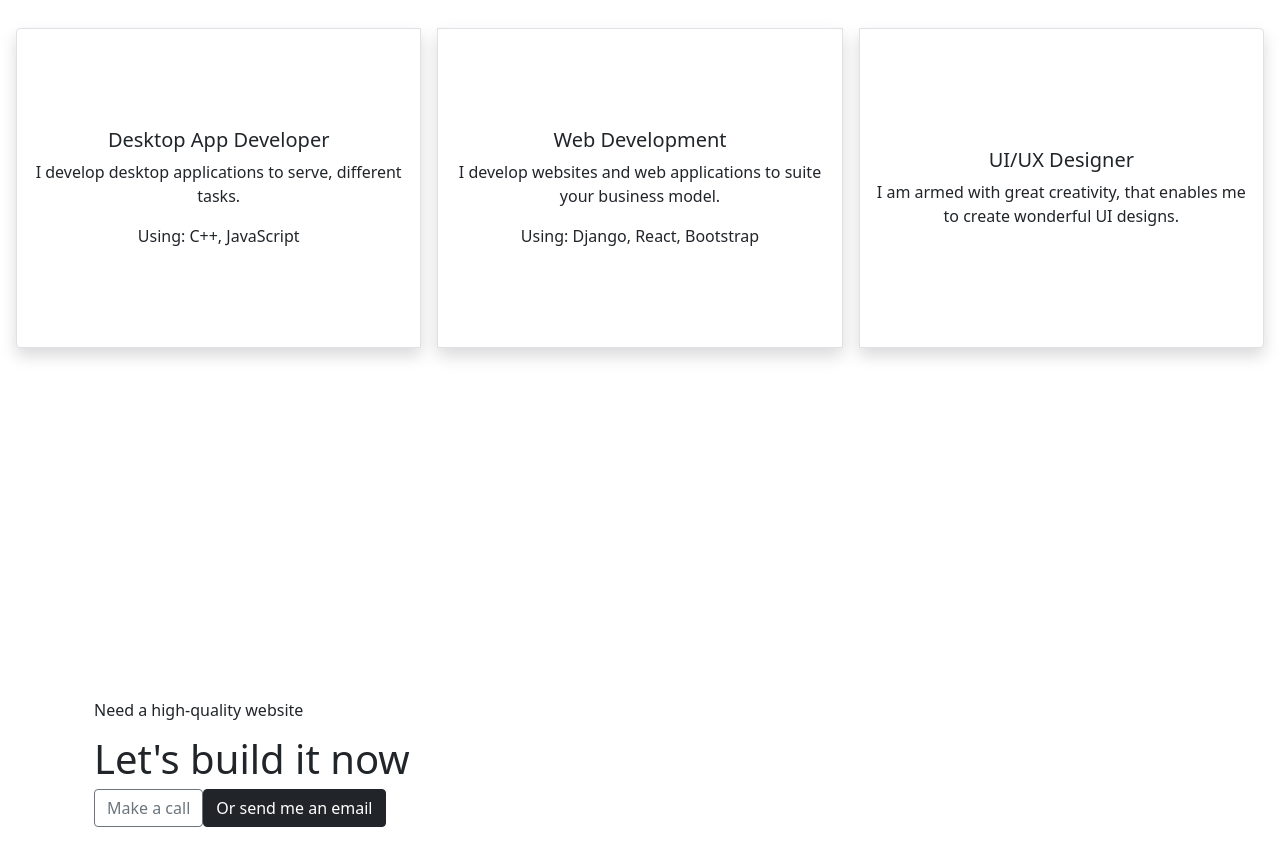
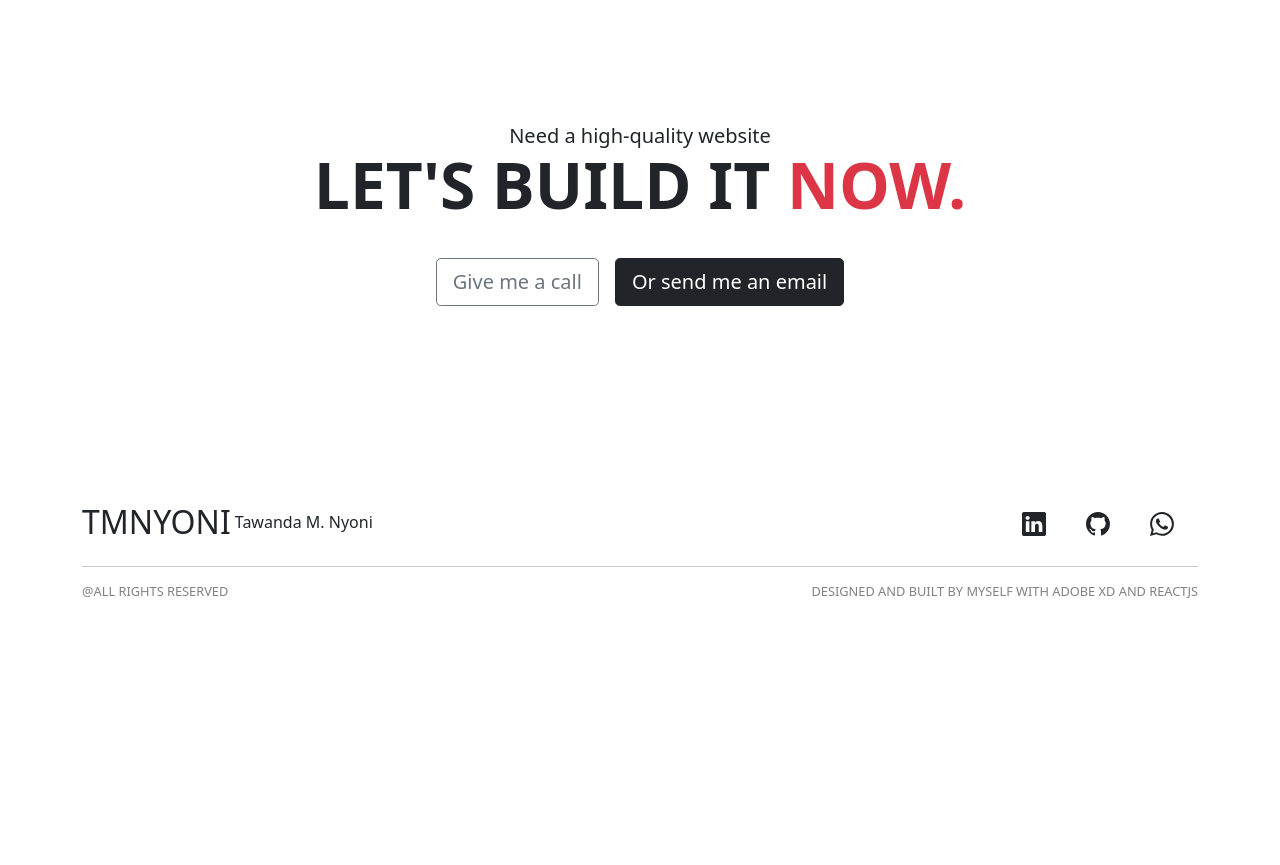
Before and after one commit to tmnyoni/tmnyoni.github.io, a React (Create React App) app: page / in a window 1280 px wide. Shown: the part 1665-2530 px from the top of the page. After the commit the page ends 2280 px from the top, so only its background shows below. Built offline with nearby package versions, Linux system fonts and the light colour scheme.

Commit message:
fixed the footer and socialmedia.

```diff
--- a/src/App.jsx
+++ b/src/App.jsx
@@ -20,7 +20,6 @@ export default function App() {
             <Navbar />
             <HeroSection />
             <ServiceSection />
-            <Tools />
             <Footer />
         </div>
     );
--- a/src/components/Footer.jsx
+++ b/src/components/Footer.jsx
@@ -1,34 +1,56 @@
 import React from "react";
+import SocialMedia from "./social";
 
-const Footer = () => {
+
+export default function Footer() {
     return (
-        <div className="section min-vh-100">
+        <div className="container col-xxl-8 px-4 py-5 section footer min-vh-100">
             <div className="container col-xxl-8 px-4 py-5">
-                <div className="d-flex justify-content-center flex-column">
-                    <h6> Need a high-quality website </h6>
-                    <div className="fs-1"> Let's build it now</div>
-                    <div>
+                <div className="d-flex justify-content-center align-items-center flex-column">
+                    <div className="text-center">
+                        <h5>
+                            Need a high-quality website
+                        </h5>
+                        <div className="big-heading">
+                            Let's build it <span className="text-danger">now.</span>
+                        </div>
+                    </div>
+
+                    <div className="button-group">
                         <a
-                            href="#"
-                            className="btn btn-outline-secondary"
+                            href="#call"
+                            className="btn btn-outline-secondary btn-lg me-sm-3 "
                         >
-                            Make a call
+                            Give me a call
                         </a>
                         <a
-                            href="#"
-                            className="btn btn-dark"
+                            href="#mail"
+                            className="btn btn-dark btn-lg"
                         >
                             Or send me an email
                         </a>
                     </div>
                 </div>
 
-                <div>
-
+                <div className="footer-bottom">
+                    <div className="container-fluid">
+                        <div className="d-flex justify-content-between flex-column flex-sm-row align-items-center">
+                            <div className="d-flex align-items-center">
+                                <h2> TMNYONI </h2>
+                                <h6 className="ms-1">
+                                    Tawanda M. Nyoni
+                                </h6>
+                            </div>
+                            <SocialMedia />
+                        </div>
+                        <hr />
+                        <div className="d-flex justify-content-between flex-column flex-md-row text-center text-uppercase bottom-text">
+                            <div> @All rights reserved </div>
+                            <div> Designed and built by myself with adobe XD and ReactJs </div>
+                        </div>
+                    </div>
                 </div>
             </div >
         </div>
     )
 }
-
-export default Footer;
--- /dev/null
+++ b/src/components/social.jsx
@@ -0,0 +1,26 @@
+import React from "react";
+
+import {
+    Github,
+    Linkedin,
+    Whatsapp
+} from "react-bootstrap-icons";
+
+
+export default function SocialMedia() {
+    return (
+        <div className="social-media d-flex justify-content-around">
+            <a href="#">
+                <Linkedin width={"1.5rem"} height="1.5rem" />
+            </a>
+
+            <a href="github.com/tmnyoni" className="">
+                <Github width={"1.5rem"} height="1.5rem" />
+            </a>
+
+            <a href="maito:tmnyoni@outlook.com">
+                <Whatsapp width={"1.5rem"} height="1.5rem" />
+            </a>
+        </div>
+    )
+}
--- a/src/sections/hero.jsx
+++ b/src/sections/hero.jsx
@@ -16,7 +16,7 @@ export default function HeroSection() {
                 </div>
 
                 <div className="col-lg-6">
-                    <h1 className="display-5 fw-bold lh-1 mb-3">
+                    <h1 className="display-5 fw-bolder lh-1 mb-3">
                         I am a freelancer, web developer
                     </h1>
                     <p className="lead">
--- a/src/sections/index.jsx
+++ b/src/sections/index.jsx
@@ -1,4 +1,4 @@
 export { default as HeroSection } from "./hero";
 export { default as ServiceSection } from "./services";
 export { default as Tools } from "./tools";
-export { default as SocialMedia } from "./social";
+export { default as SocialMedia } from "../components/social";
--- a/src/sections/social.jsx
+++ /dev/null
@@ -1,21 +0,0 @@
-import React from 'react'
-
-import linkedin from '../assets/img/linkedin.png'
-import github from '../assets/img/github.png'
-import telegram from '../assets/img/telegram.svg'
-import whatsapp from '../assets/img/whatsapp.png'
-import instagram from '../assets/img/instagram.jpeg'
-
-const SocialMedia = () => {
-    return(
-        <div className='d-flex justify-content-center'>
-            <img src={linkedin} alt=""  style={{width: '2rem', height: '2rem', marginRight: '2rem'}}/>
-            <img src={github} alt=""  style={{width: '2rem', height: '2rem', marginRight: '2rem'}}/>
-            <img src={telegram} alt=""  style={{width: '2rem', height: '2rem', marginRight: '2rem'}}/>
-            <img src={whatsapp} alt=""  style={{width: '2rem', height: '2rem', marginRight: '2rem'}}/>
-            <img src={instagram} alt=""  style={{width: '2rem', height: '2rem', marginRight: '2rem'}}/>
-        </div>
-    )
-}
-
-export default SocialMedia;
--- a/src/styles/styles.css
+++ b/src/styles/styles.css
@@ -6,8 +6,87 @@
   width: 300px;
 }
 
+.social-media {
+  width: 100%;
+}
+
+.social-media > * {
+  margin: 0.5rem 1rem;
+  text-decoration: none;
+  color: inherit;
+}
+
+@media (min-width: 576px) {
+  .social-media {
+    width: auto;
+  }
+
+  .social-media > * {
+    width: 2rem;
+    height: 2rem;
+  }
+}
+
 .section {
+  position: relative;
   display: flex;
   align-items: center;
   justify-content: center;
 }
+
+.section .footer-bottom {
+  position: absolute;
+  width: 100%;
+  right: 0;
+  left: 0;
+  bottom: 0;
+  top: auto;
+}
+
+.section .big-heading {
+  margin-top: 0.7rem;
+  margin-bottom: 0.5rem;
+  font-size: 3rem;
+  line-height: 0.8;
+  font-weight: 800;
+  text-transform: uppercase;
+}
+
+@media (min-width: 576px) {
+  .section .big-heading {
+    font-size: 4rem;
+  }
+}
+
+.footer .button-group {
+  margin-top: 2rem;
+  display: flex;
+  flex-direction: column;
+  align-items: center;
+  justify-content: center;
+  width: 100%;
+}
+
+.footer .button-group > * {
+  width: 100%;
+  max-width: 100%;
+  margin-top: 0.5rem;
+}
+
+@media (min-width: 576px) {
+  .footer .button-group {
+    flex-direction: row;
+  }
+
+  .footer .button-group > * {
+    width: auto;
+    margin-top: 0.5rem;
+  }
+}
+
+.footer .bottom-text {
+  font-size: 0.8rem;
+  line-height: 1rem;
+  color: rgb(130, 128, 128);
+  margin-bottom: 1rem;
+}
```
Also changed, not shown: src/index.js (+5 -6 lines).
